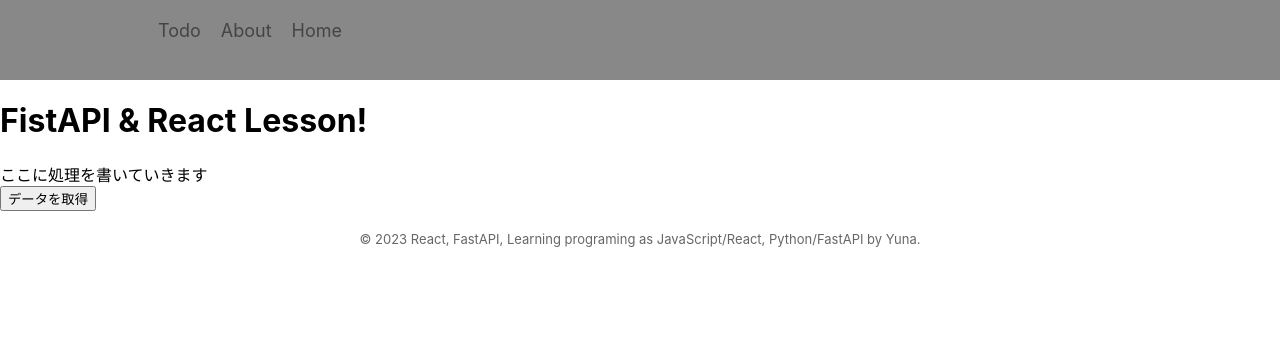
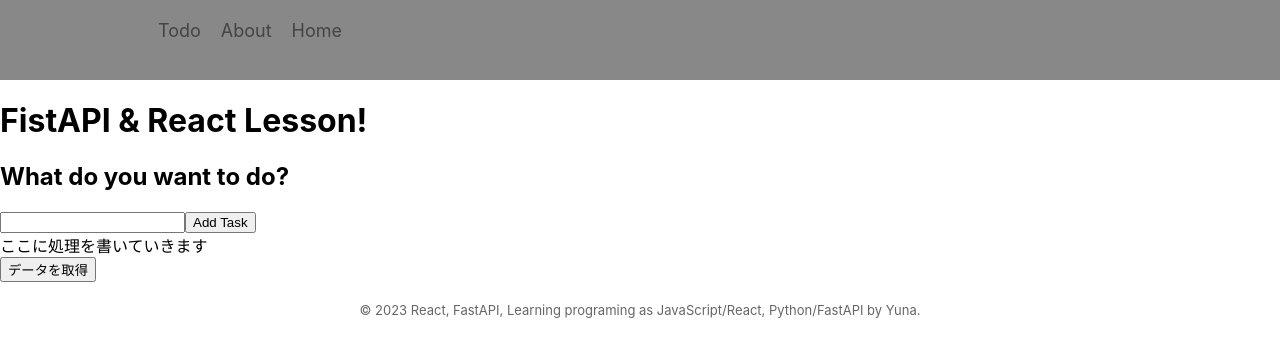
Before and after one commit to yuna096740/FastAPI_React_TodoApp, a React (Create React App) app in the folder fistapi_app/: page / in a window 1280 px wide. Shown: the top 356 px of the page. Built offline with nearby package versions, Linux system fonts and the light colour scheme.

Commit message:
[add] AddTaskFrom

```diff
--- a/fistapi_app/src/App.jsx
+++ b/fistapi_app/src/App.jsx
@@ -1,7 +1,9 @@
-import React from "react";
+import React, { useState } from "react";
 import axios from "axios";
+import { nanoid } from "nanoid";
 import Footer from "./compornents/Footer/footter";
 import Navbar from "./compornents/Navbar/nav";
+import AddTaskForm from "./compornents/From/AddTaskFrom";
 
 function App(props) {
 	const [data, setData] = React.useState();
@@ -12,14 +14,24 @@ function App(props) {
 			setData(res.data);
 		});
 	};
-
   // title
   const subject = props.subject;
+  const [tasks, setTasks] = useState(props.tasks)
+
+  // Taskの追加処理
+  function addTask(name) {
+    const newTask = { id: `todo-${ nanoid() }`, name, completed: false};
+    // スプレッド演算子(...)
+    setTasks([...tasks, newTask]);
+  }
+
 	return (
 		<div className="App stack-large">
       <Navbar />
 
         <h1>{ subject } Lesson!</h1>
+
+        <AddTaskForm />
 
         <div>ここに処理を書いていきます</div>
         {data ? <div>{data.Hello}</div> : <button onClick={GetData}>データを取得</button>}
--- /dev/null
+++ b/fistapi_app/src/compornents/From/AddTaskFrom.js
@@ -0,0 +1,42 @@
+import React, { useState } from "react";
+
+function AddTaskForm(props) {
+  const [name, setName] = useState("");
+
+  function handleSubmit(e) {
+    e.preventDefault(); // デフォルトの送信動作を防ぐ
+    props.addTask(name);
+    setName("");
+  }
+
+  function handleChange(e) {
+    setName(e.target.value);
+  }
+
+  return (
+    <form onSubmit={ handleSubmit }>
+      <h2 className="label-wrapper">
+        <label htmlFor="new-todo-input" className="label__lg">
+          What do you want to do?
+        </label>
+      </h2>
+
+      <input
+        type="text"
+        id="new-todo-input"
+        className="input input__lg"
+        name="text"
+        autoComplete="off"
+        value={ name }
+        onChange={ handleChange }
+      />
+
+      <button type="submit" className="btn btn__primary btn__lg">
+        Add Task
+      </button>
+
+    </form>
+  )
+}
+
+export default AddTaskForm;
```
